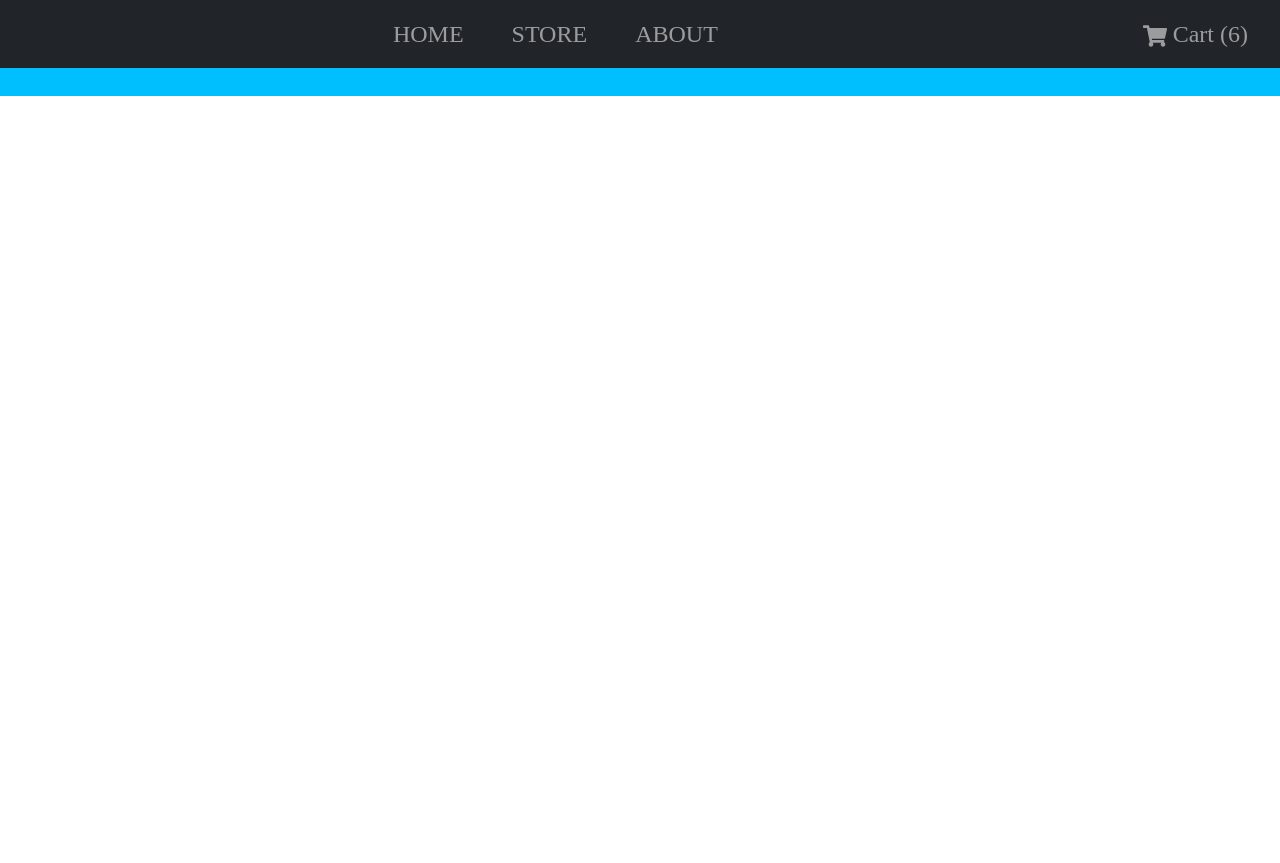
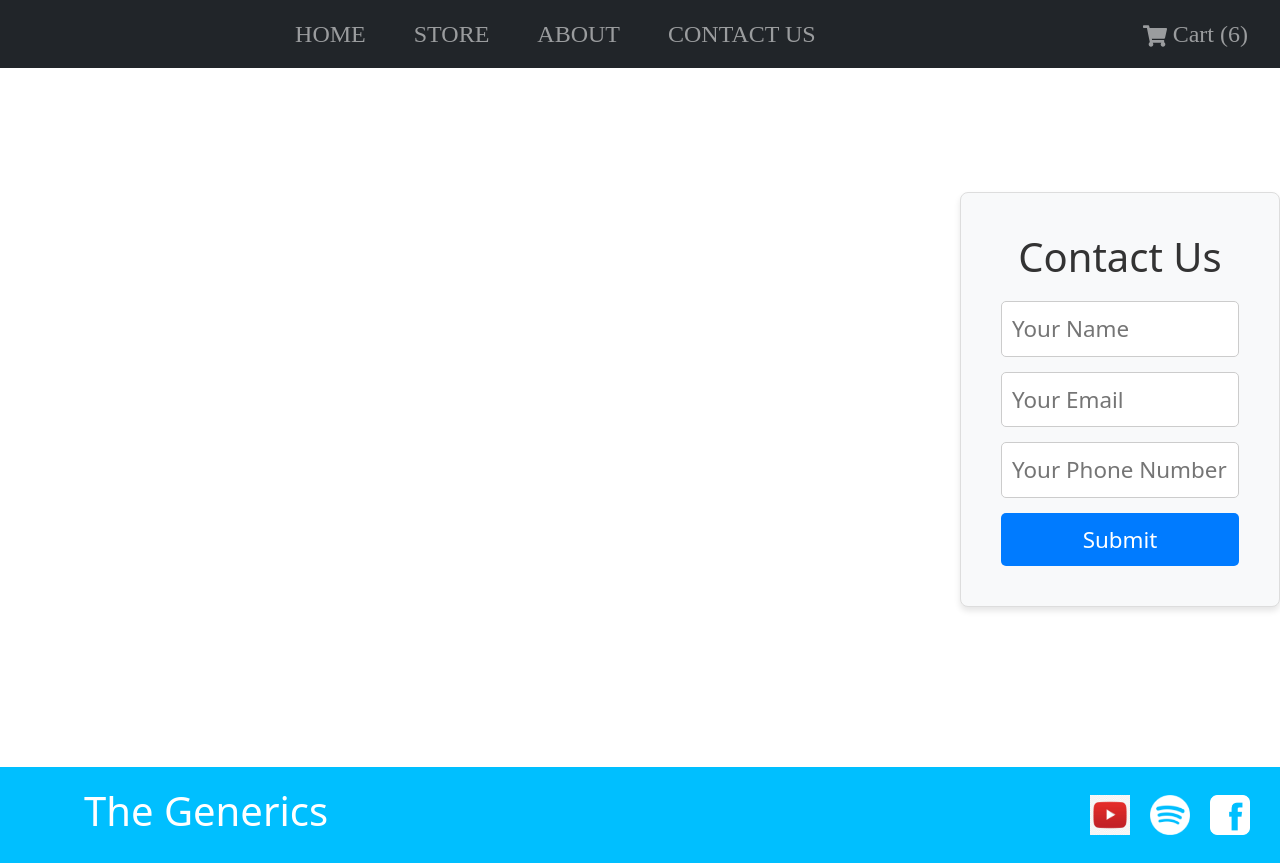
Before and after one commit to PujaPKS/Building_Ecommerce_Website_ReactJs, a React (Vite) app in the folder Final/: page /contact in a window 1280 px wide. Before the commit the page ends 800 px from the top, so only its background shows below. Built offline with nearby package versions, Linux system fonts and the light colour scheme.

Commit message:
Added Contact Us page via REACT ROUTER dom

```diff
--- a/Final/package.json
+++ b/Final/package.json
@@ -10,6 +10,7 @@
     "preview": "vite preview"
   },
   "dependencies": {
+    "axios": "^1.7.9",
     "bootstrap": "^5.3.3",
     "react": "^18.3.1",
     "react-bootstrap": "^2.10.8",
--- a/Final/src/App.jsx
+++ b/Final/src/App.jsx
@@ -6,6 +6,7 @@ import Home from "./components/home/Home";
 import Store from "./components/store/Store";
 import About from "./components/about/About";
 import Cart from "./components/cart/Cart";
+import ContactUs from "./components/contact/ContactUs";
 
 function App() {
   const [showCart, setShowCart] = useState(false);
@@ -22,6 +23,7 @@ function App() {
         <Route path="/" element={<Home />} />
         <Route path="/store" element={<Store toggleCart={toggleCart}/>} />
         <Route path="/about" element={<About />} />
+        <Route path="/contact" element={<ContactUs />} />
       </Routes>
       <Footer />
     </Router>
--- /dev/null
+++ b/Final/src/components/contact/ContactUs.css
@@ -0,0 +1,55 @@
+.contact-container {
+    padding: 40px;
+    max-width: 600px;
+    margin-top: 12rem;
+    margin-left: 60rem;
+    margin-bottom: 10rem;
+    /* margin: 50px auto; Adds margin for spacing */
+    background-color: #f8f9fa; /* Light gray background */
+    border: 1px solid #ddd;
+    border-radius: 8px;
+    box-shadow: 0px 4px 6px rgba(0, 0, 0, 0.1);
+}
+
+/* Form heading */
+.contact-container h1 {
+    text-align: center;
+    margin-bottom: 20px;
+    /* font-size: 2rem; */
+    color: #333;
+}
+
+/* Form styling */
+.contact-form {
+    display: flex;
+    flex-direction: column;
+    gap: 15px;
+}
+
+.contact-form input {
+    padding: 10px;
+    font-size: 1.4rem;
+    border: 1px solid #ccc;
+    border-radius: 5px;
+    outline: none;
+}
+
+.contact-form input:focus {
+    border-color: #007bff; /* Highlight color on focus */
+}
+
+/* Submit button */
+.contact-form button {
+    padding: 10px;
+    font-size: 1.4rem;
+    color: white;
+    background-color: #007bff;
+    border: none;
+    border-radius: 5px;
+    cursor: pointer;
+    transition: background-color 0.3s ease;
+}
+
+.contact-form button:hover {
+    background-color: #0056b3;
+}
--- /dev/null
+++ b/Final/src/components/contact/ContactUs.jsx
@@ -0,0 +1,69 @@
+import React, { useState } from "react";
+import axios from "axios";
+import "./ContactUs.css";
+
+function ContactUs() {
+  const [formData, setFormData] = useState({
+    name: "",
+    email: "",
+    phone: "",
+  });
+
+  const handleChange = (e) => {
+    setFormData({
+      ...formData,
+      [e.target.name]: e.target.value,
+    });
+  };
+
+  const handleSubmit = async (e) => {
+    e.preventDefault();
+    try {
+      // Replace with your Firebase database URL
+      await axios.post(
+        "https://ecommerce-signup-176ca-default-rtdb.firebaseio.com/contacts.json",
+        formData
+      );
+      alert("Your query has been submitted successfully!");
+      setFormData({ name: "", email: "", phone: "" }); // Reset form
+    } catch (error) {
+      console.error("Error submitting the form:", error);
+      alert("Something went wrong, please try again!");
+    }
+  };
+
+  return (
+    <div className="contact-container">
+      <h1>Contact Us</h1>
+      <form onSubmit={handleSubmit} className="contact-form">
+        <input
+          type="text"
+          name="name"
+          placeholder="Your Name"
+          value={formData.name}
+          onChange={handleChange}
+          required
+        />
+        <input
+          type="email"
+          name="email"
+          placeholder="Your Email"
+          value={formData.email}
+          onChange={handleChange}
+          required
+        />
+        <input
+          type="tel"
+          name="phone"
+          placeholder="Your Phone Number"
+          value={formData.phone}
+          onChange={handleChange}
+          required
+        />
+        <button type="submit">Submit</button>
+      </form>
+    </div>
+  );
+}
+
+export default ContactUs;
--- a/Final/src/components/header/Header.jsx
+++ b/Final/src/components/header/Header.jsx
@@ -15,6 +15,7 @@ const Header = ({ toggleCart }) => {
         <Nav.Link as={Link} to="/" className="mx-3">HOME</Nav.Link>
           <Nav.Link as={Link} to="/store" className="mx-3">STORE</Nav.Link>
           <Nav.Link as={Link} to="/about" className="mx-3">ABOUT</Nav.Link>
+          <Nav.Link as={Link} to="/contact" className="mx-3">CONTACT US</Nav.Link>
         </Nav>
         <Nav className="ms-auto"> {/* Right-aligning the cart icon */}
           <Nav.Link onClick={toggleCart} className="cart-icon mx-4">
```
Also changed, not shown: 2 other files (tests, documents, lock files or other folders).
